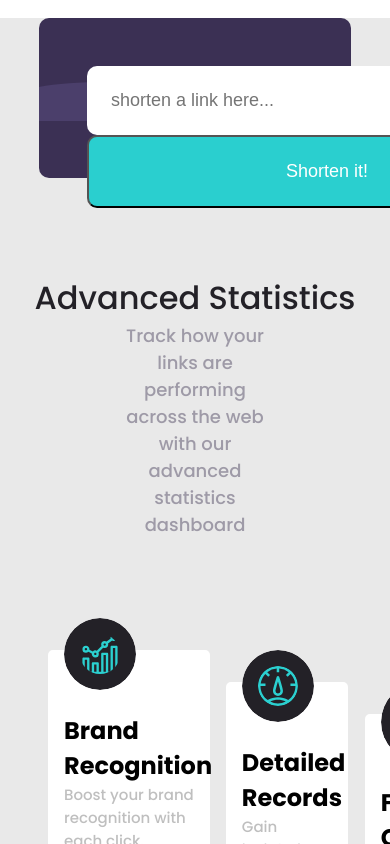
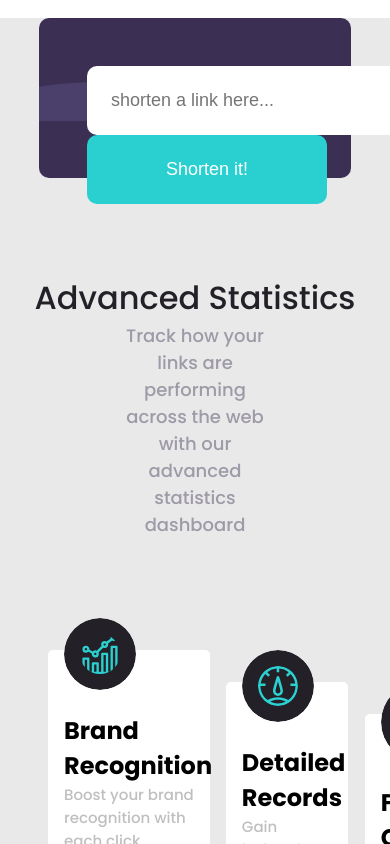
Before and after one commit to TalabiDele/Shortly-url-shortener, a React (Create React App) app: page / in a window 390 px wide. Shown: the part 860-1704 px from the top of the page. Built offline with nearby package versions, Linux system fonts and the light colour scheme.

Commit message:
Mobile and web responsive

```diff
--- a/src/components/Cards/Style.js
+++ b/src/components/Cards/Style.js
@@ -4,7 +4,8 @@ export const FlexDisplay = Styled.div`
   display: grid;
   grid-template-columns: repeat(3, 1fr);
   width: 80%;
-  margin: 5rem auto 8rem auto;
+  margin: 5rem auto 0rem auto;
+  padding-bottom: 8rem;
 
   @media (max-width: 375px) {
     grid-template-columns: repeat(1, 1fr);
@@ -66,7 +67,7 @@ export const Line = Styled.div`
   position: absolute;
   left: 20rem;
   right: 0;
-  bottom: 16rem;
+  bottom: 15rem;
   z-index: -1;
 
   @media (max-width: 375px) {
--- a/src/components/Input/Input.js
+++ b/src/components/Input/Input.js
@@ -1,6 +1,6 @@
 import React, { useState, useEffect } from "react";
 import useLocalStorage from "../hooks/useLocalStorage";
-import { BtnBg } from "../styles/Button";
+import { BtnSecondary } from "../styles/Button";
 import { Shorten, Inp } from "./Style";
 import UrlLinks from "../UrlLinks/UrlLinks";
 
@@ -40,7 +40,7 @@ const Input = () => {
               setSearchUrl(e.target.value);
             }}
           />
-          <BtnBg type="submit">Shorten it!</BtnBg>
+          <BtnSecondary type="submit">Shorten it!</BtnSecondary>
         </form>
       </Shorten>
       {urlLists.map((urlList) => (
--- a/src/components/Input/Style.js
+++ b/src/components/Input/Style.js
@@ -19,7 +19,7 @@ export const Shorten = styled.div`
     font-size: 18px;
     border-radius: 10px;
     border: none;
-    width: 40rem;
+    width: 60rem;
     font-weight: 500;
     margin-right: 1rem;
   }
--- a/src/components/UrlLinks/Style.js
+++ b/src/components/UrlLinks/Style.js
@@ -3,7 +3,7 @@ import Styled from "styled-components";
 export const UrlList = Styled.div`
   display: grid;
   grid-template-columns: repeat(2, 1fr);
-  /* justify-items: center; */
+  /* justify-content: center; */
   /* text-align: center; */
   margin: 0 auto 1rem auto;
   width: 80%;
@@ -24,7 +24,7 @@ export const UrlList = Styled.div`
   @media (max-width: 375px) {
     grid-template-columns: repeat(1, 1fr);
     width: 90%;
-    justify-items: center;
+    /* justify-items: center; */
 
     div {
       grid-template-columns: repeat(1, 1fr);
@@ -50,6 +50,9 @@ export const MainUrl = Styled.div`
     overflow: hidden;
     text-overflow: ellipsis;
     white-space: nowrap;
+    border-bottom: 0.5px solid #585858;
+    padding-bottom: 1rem;
+    margin-bottom: 1rem;
   }
 `;
 
@@ -57,6 +60,6 @@ export const ShortenedUrl = Styled.div`
   color: hsl(180, 66%, 49%);
 
   @media (max-width: 375px) {
-    margin-bottom: 1.5rem;
+    margin-bottom: 1rem;
   }
 `;
--- a/src/components/UrlLinks/UrlLinks.js
+++ b/src/components/UrlLinks/UrlLinks.js
@@ -1,14 +1,15 @@
 import React, { useState } from "react";
-import { BtnSm } from "../styles/Button";
+import { BtnPrimary } from "../styles/Button";
 import { UrlList, MainUrl, ShortenedUrl } from "./Style";
 import copy from "copy-to-clipboard";
 
 const UrlLinks = ({ url, shortenedUrl }) => {
   // const [copyText, setCopyText] = useState("");
+  const [isCopied, setIsCopied] = useState(false);
 
   const handleCopy = () => {
     copy(shortenedUrl);
-    alert("Shortened Url Copied");
+    setIsCopied(!isCopied);
   };
 
   return (
@@ -16,7 +17,9 @@ const UrlLinks = ({ url, shortenedUrl }) => {
       <MainUrl>{url}</MainUrl>
       <div>
         <ShortenedUrl>{shortenedUrl}</ShortenedUrl>
-        <BtnSm onClick={handleCopy}>Copy!</BtnSm>
+        <BtnPrimary onClick={handleCopy} isCopied={isCopied}>
+          {isCopied ? "Copied!" : "Copy!"}
+        </BtnPrimary>
       </div>
     </UrlList>
   );
--- a/src/components/styles/Button.js
+++ b/src/components/styles/Button.js
@@ -65,3 +65,47 @@ export const BtnBg = styled.button`
     align-content: center;
   }
 `;
+
+export const BtnPrimary = styled.button`
+  width: 10rem;
+  background-color: ${({ isCopied }) =>
+    isCopied ? "hsl(257, 27%, 26%)" : "hsl(180, 66%, 49%)"};
+  border: none;
+  padding: 1rem;
+  color: white;
+  border-radius: 3px;
+  cursor: pointer;
+  transition: all 0.2s ease-in-out;
+  font-size: 1.2rem;
+  height: 3rem;
+
+  &:hover {
+    background-color: ${({ isCopied }) =>
+      isCopied ? "hsl(257, 27%, 30%)" : "hsl(180, 66%, 70%)"};
+  }
+
+  @media (max-width: 375px) {
+    width: 100%;
+  }
+`;
+
+export const BtnSecondary = styled.button`
+  width: 15rem;
+  padding: 1.5rem;
+  border-radius: 10px;
+  border: none;
+  color: white;
+  cursor: pointer;
+  transition: all 0.2s ease-in-out;
+  font-size: 18px;
+  background-color: hsl(180, 66%, 49%);
+
+  &:hover {
+    background-color: hsl(180, 66%, 70%);
+  }
+
+  @media (max-width: 375px) {
+    width: 100%;
+    height: 4rem;
+  }
+`;
```
